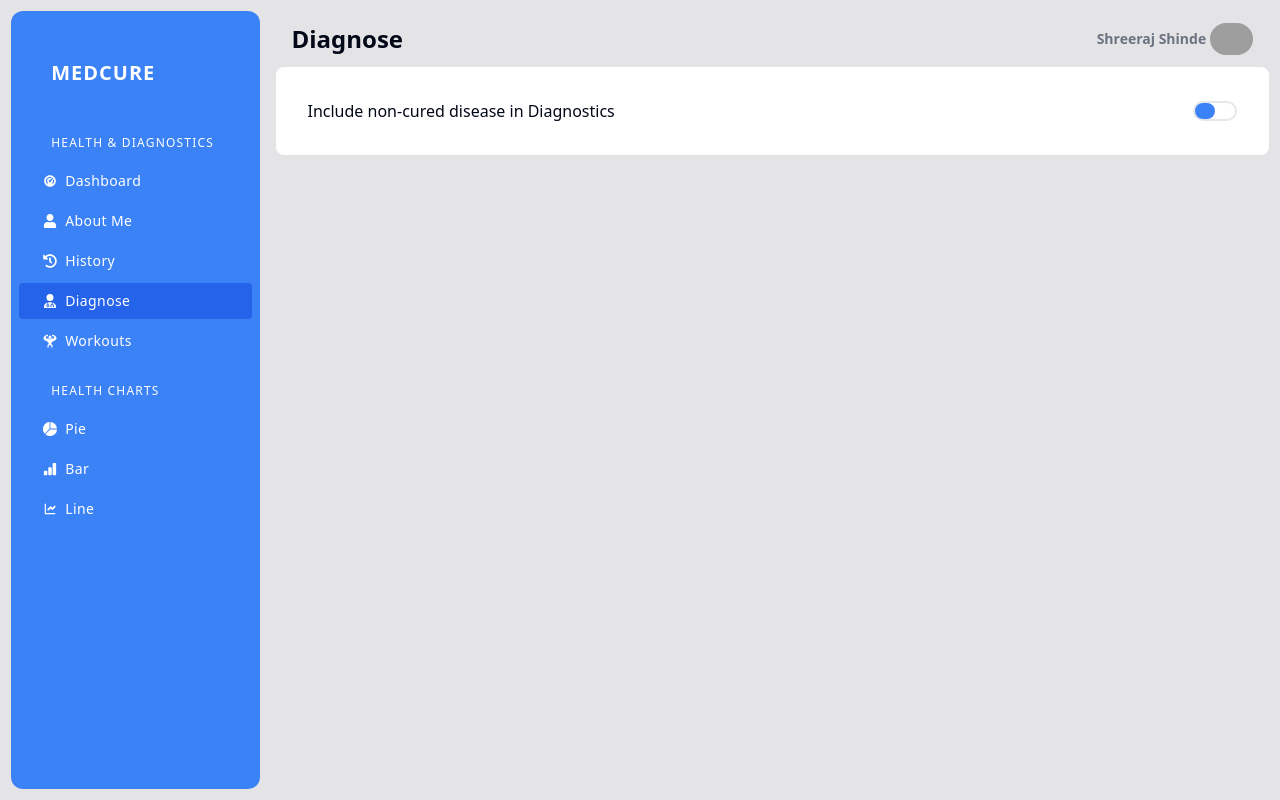
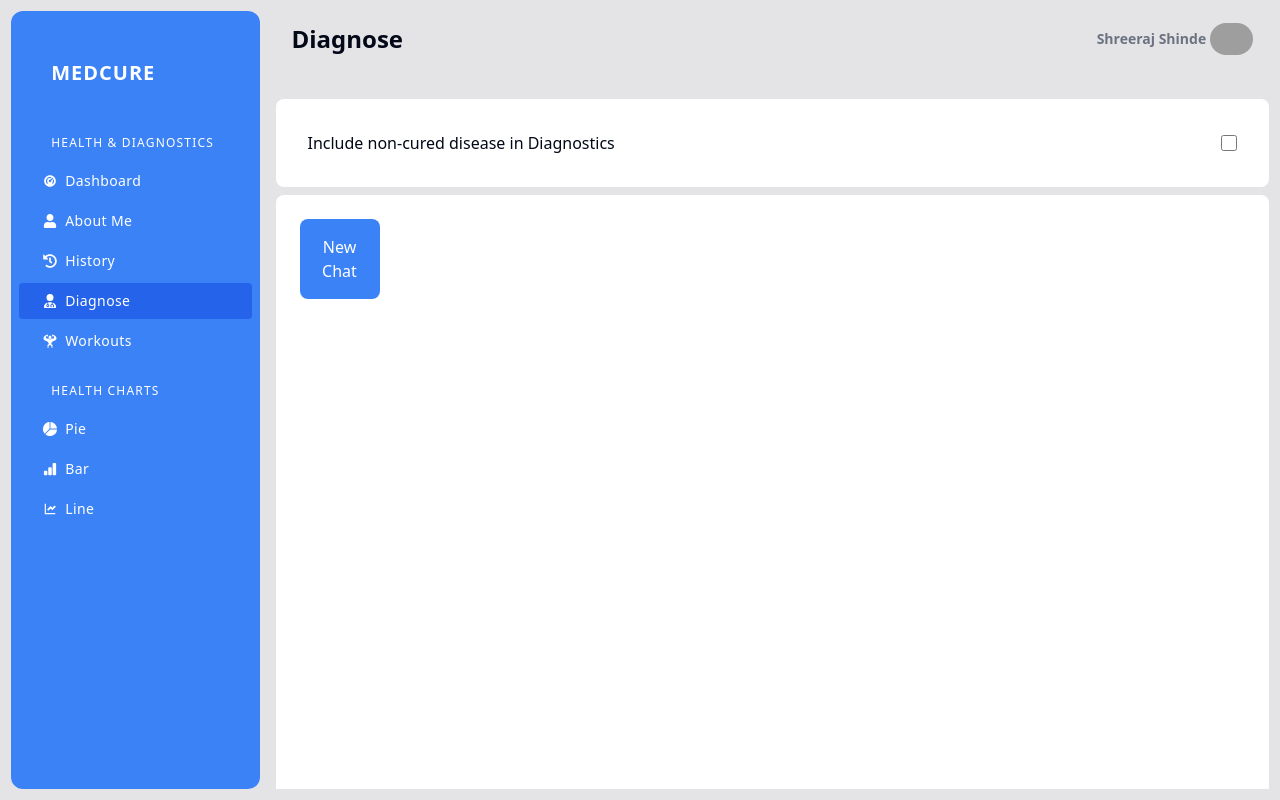
Before and after one commit to shreeraj-shinde/medcure-vite, a React (Vite) app: page /chat in a window 1280 px wide. Built offline with nearby package versions, Linux system fonts and the light colour scheme; grey boxes are pictures that could not be loaded.

Commit message:
Chat section added

```diff
--- a/@/components/ui/switch.tsx
+++ b/@/components/ui/switch.tsx
@@ -17,7 +17,7 @@ const Switch = React.forwardRef<
   >
     <SwitchPrimitives.Thumb
       className={cn(
-        "pointer-events-none block h-5 w-5 rounded-full bg-blue-500 shadow-lg ring-0 transition-transform data-[state=checked]:translate-x-5 data-[state=unchecked]:translate-x-0"
+        "pointer-events-none block h-5 w-5 rounded-full bg-blue-500 shadow-lg ring-0 transition-transform data-[state=checked]:translate-x-11 data-[state=unchecked]:translate-x-0"
       )}
     />
   </SwitchPrimitives.Root>
--- a/src/Pages/Diagnose.tsx
+++ b/src/Pages/Diagnose.tsx
@@ -1,29 +1,79 @@
 import { useState } from "react";
 import Navbar from "../Components/Navbar";
 import Layout from "../Layout/Layout";
-
+import { IoMdClose } from "react-icons/io";
+import { IoMdSend } from "react-icons/io";
 const Diagnose = () => {
-  const [Allow, setAllow] = useState<boolean>(false);
+  const [OpenDrawer ,setOpenDrawer ] = useState<boolean>(false);
+  const [messages,setMessage ] = useState<string[]>([]);
+  const [inputmessage,setinputmessage ] = useState<string>("");
   return (
     <section>
       <Navbar title="Diagnose" username="Shreeraj Shinde" input={false} />
-      <div className="bg-white rounded-lg p-8 flex items-center justify-between">
+      <div className="bg-white rounded-lg p-8 flex items-center justify-between mt-8">
         <p className="font-medium text-md ">
           Include non-cured disease in Diagnostics
         </p>
         <div className="flex items-center space-x-2">
-          <button
-            className="bg-gray h-5 w-11 rounded-full border-2 inline-flex"
-            onClick={() => setAllow(true)}
-          >
-            <span className="bg-blue-500 h-full w-5 rounded-full right">
-              &nbsp;&nbsp;&nbsp;
-            </span>
-          </button>
+          <input type="checkbox" className="p-2 w-4 h-4" />
         </div>
+      </div>
+      <div className="bg-white rounded-lg h-[77vh] mt-2 p-6 rounded-lg">
+
+
+
+
+
+        <button className="p-4 w-20 bg-blue-500 font-medium text-white rounded-lg" onClick={() => setOpenDrawer(true)}>
+          New Chat
+        </button>
+
+
+
+
+
+
+
+
+
+           <section className="h-[98vh] w-[98vw] lg:w-[35vw] absolute rounded-lg bg-blue-200 p-4" style={OpenDrawer ? {
+            top : 5,
+            right : 5,
+            transition : "all 0.5s",
+
+          }:{ top : 5,
+            right : 5,
+
+            transition : "all 0.5s",
+            transform : "translateY(-100vh)"}}>
+              <button className="w-20 font-medium rounded-lg mb-2" onClick={()=>setOpenDrawer(false)}><IoMdClose/></button>
+
+              <div className="bg-white w-full min-h-[95%] rounded-lg relative">
+                <div className="w-full p-4 flex flex-col">
+                  {messages.map((i)=><span className="px-4 py-2 bg-blue-100 shadow-lg rounded-full mt-2 font-medium">{i}</span>)}
+
+                </div>
+                <div className="bg-white w-full flex items-center justify-center absolute" style={{
+                  bottom : 25
+                }}>
+                  <div className="w-[90%] shadow-lg rounded-full overflow-hidden flex items-center justify-between pr-4 absolute" style={{
+                    bottom : 5
+                  }}>
+                  <input type="text" placeholder="Type Here" className="outline-0 p-4 w-full" onChange={(e)=>setinputmessage(e.target.value)} value={inputmessage}/>
+                  <button onClick={()=>{setMessage((prev)=>[...prev , inputmessage])
+                  setinputmessage("")}}><IoMdSend/></button>
+                  </div>
+                </div>
+
+              </div>
+            </section>
+
+
       </div>
     </section>
   );
 };
 
+
+
 export default Layout(Diagnose);
--- a/src/index.css
+++ b/src/index.css
@@ -74,7 +74,7 @@
   height: 100vh;
   width: 100vw;
   padding: 0.7rem;
-  background-color: rgb(228, 228, 231);
+  background-color: #e4e4e7;
 
   overflow-x: hidden;
 }
```
